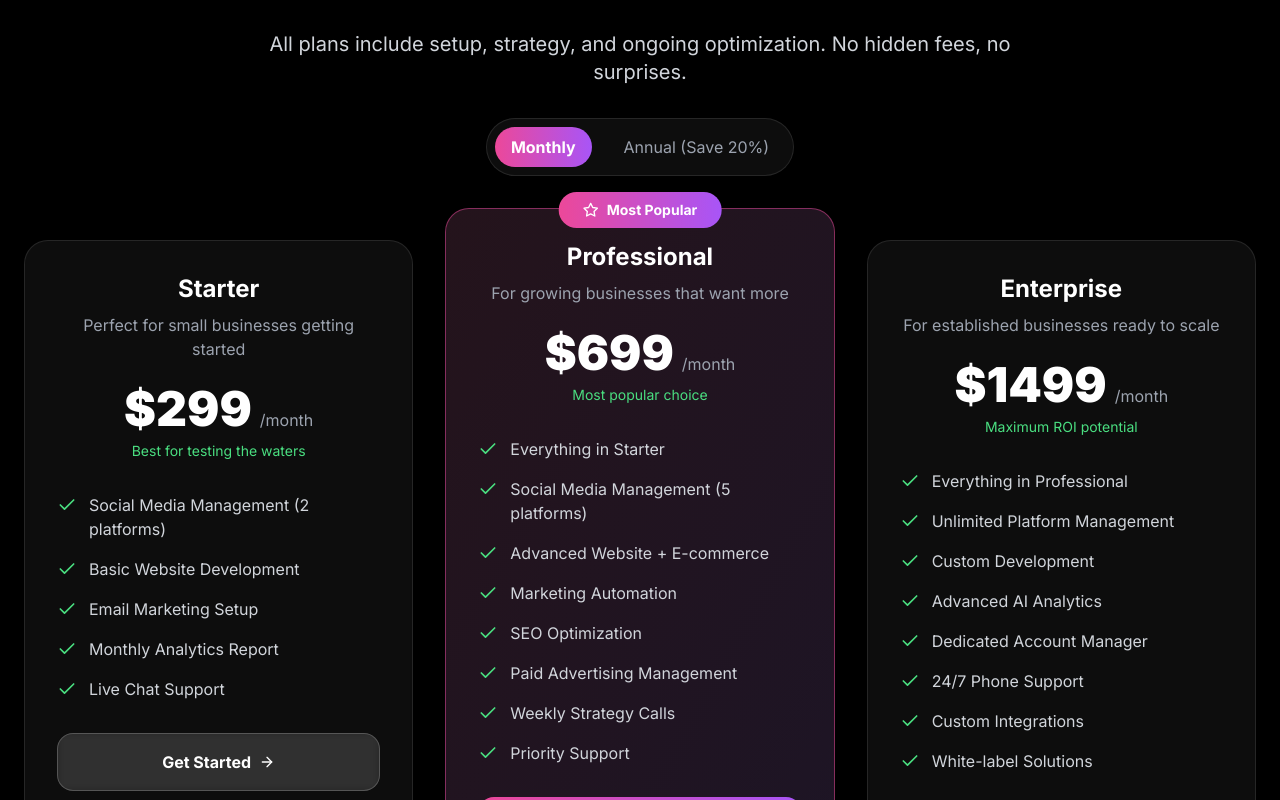
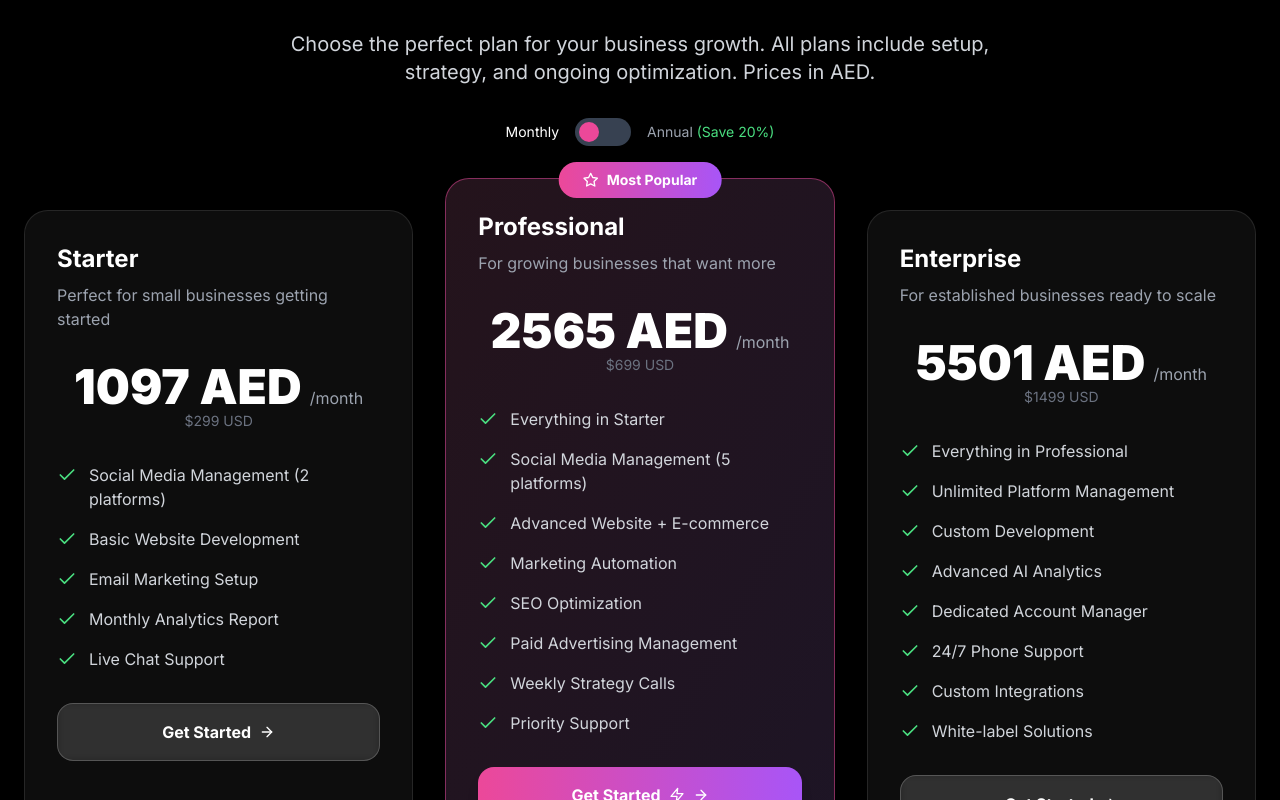
Before and after one commit to rylessKechit/brandstorm, a Next.js app: page /pricing in a window 1280 px wide. Shown: the part 720-1520 px from the top of the page. Built offline with nearby package versions, Linux system fonts and the light colour scheme.

Commit message:
added pricing session in pricing page

```diff
--- a/src/app/pricing/page.tsx
+++ b/src/app/pricing/page.tsx
@@ -2,6 +2,7 @@ import { Metadata } from 'next'
 import Link from 'next/link'
 import { Header } from '@/components/Header'
 import { Footer } from '@/components/Footer'
+import { Pricing } from '@/components/sections/Pricing'
 import { Check, Star, Zap, ArrowRight, TrendingUp } from 'lucide-react'
 
 export const metadata: Metadata = {
@@ -148,96 +149,8 @@ export default function PricingPage() {
           </div>
         </section>
 
-        {/* Pricing Plans */}
-        <section className="py-20 px-6">
-          <div className="max-w-7xl mx-auto">
-            <div className="text-center mb-16">
-              <h2 className="text-4xl md:text-5xl font-black mb-8">
-                <span className="bg-gradient-to-r from-pink-400 to-purple-500 bg-clip-text text-transparent">
-                  Choose Your Plan
-                </span>
-              </h2>
-              <p className="text-xl text-gray-300 max-w-3xl mx-auto mb-8">
-                All plans include setup, strategy, and ongoing optimization. No hidden fees, no surprises.
-              </p>
-
-              {/* Annual Toggle */}
-              <div className="inline-flex items-center gap-4 p-2 rounded-full bg-white/5 border border-white/10">
-                <span className="px-4 py-2 text-white bg-gradient-to-r from-pink-500 to-purple-500 rounded-full font-bold">Monthly</span>
-                <span className="px-4 py-2 text-gray-400">Annual (Save 20%)</span>
-              </div>
-            </div>
-
-            <div className="grid lg:grid-cols-3 gap-8">
-              {plans.map((plan, i) => (
-                <div
-                  key={i}
-                  className={`relative group transition-all duration-700 transform hover:scale-105 ${
-                    plan.popular ? 'lg:-mt-8' : ''
-                  }`}
-                >
-                  {plan.popular && (
-                    <div className="absolute -top-4 left-1/2 transform -translate-x-1/2 z-20">
-                      <div className="bg-gradient-to-r from-pink-500 to-purple-500 text-white px-6 py-2 rounded-full text-sm font-bold flex items-center gap-2">
-                        <Star className="w-4 h-4" />
-                        Most Popular
-                      </div>
-                    </div>
-                  )}
-
-                  <div className={`relative p-8 rounded-3xl bg-white/5 backdrop-blur-sm border transition-all duration-500 h-full ${
-                    plan.popular ? 'border-pink-500/50 bg-gradient-to-br from-pink-500/10 to-purple-500/10' : 'border-white/10 hover:border-white/20'
-                  }`}>
-                    <div className={`absolute inset-0 bg-gradient-to-br ${plan.color} rounded-3xl opacity-0 group-hover:opacity-5 transition-opacity duration-500`} />
-
-                    <div className="relative z-10">
-                      <div className="text-center mb-8">
-                        <h3 className="text-2xl font-bold text-white mb-2">{plan.name}</h3>
-                        <p className="text-gray-400 mb-6">{plan.description}</p>
-
-                        <div className="mb-4">
-                          <div className="flex items-baseline justify-center gap-2">
-                            <span className="text-5xl font-black text-white">
-                              ${plan.price}
-                            </span>
-                            <span className="text-gray-400">/{plan.period}</span>
-                          </div>
-                          <div className="text-green-400 text-sm mt-2">
-                            {plan.savings}
-                          </div>
-                        </div>
-                      </div>
-
-                      <ul className="space-y-4 mb-8">
-                        {plan.features.map((feature, j) => (
-                          <li key={j} className="flex items-start gap-3 text-gray-300">
-                            <Check className="w-5 h-5 text-green-400 mt-0.5 flex-shrink-0" />
-                            {feature}
-                          </li>
-                        ))}
-                      </ul>
-
-                      <Link
-                        href="/contact"
-                        className={`block w-full py-4 px-6 text-center font-bold rounded-2xl transition-all duration-300 transform hover:scale-105 group ${
-                          plan.popular
-                            ? 'bg-gradient-to-r from-pink-500 to-purple-500 text-white shadow-lg hover:shadow-pink-500/30'
-                            : 'bg-white/10 backdrop-blur-sm text-white border border-white/20 hover:bg-white/20'
-                        }`}
-                      >
-                        <span className="flex items-center justify-center gap-2">
-                          Get Started
-                          {plan.popular && <Zap className="w-4 h-4" />}
-                          <ArrowRight className="w-4 h-4 group-hover:translate-x-1 transition-transform duration-300" />
-                        </span>
-                      </Link>
-                    </div>
-                  </div>
-                </div>
-              ))}
-            </div>
-          </div>
-        </section>
+        {/* Pricing Section */}
+        <Pricing />
 
         {/* Add-ons */}
         <section className="py-20 px-6">
```
